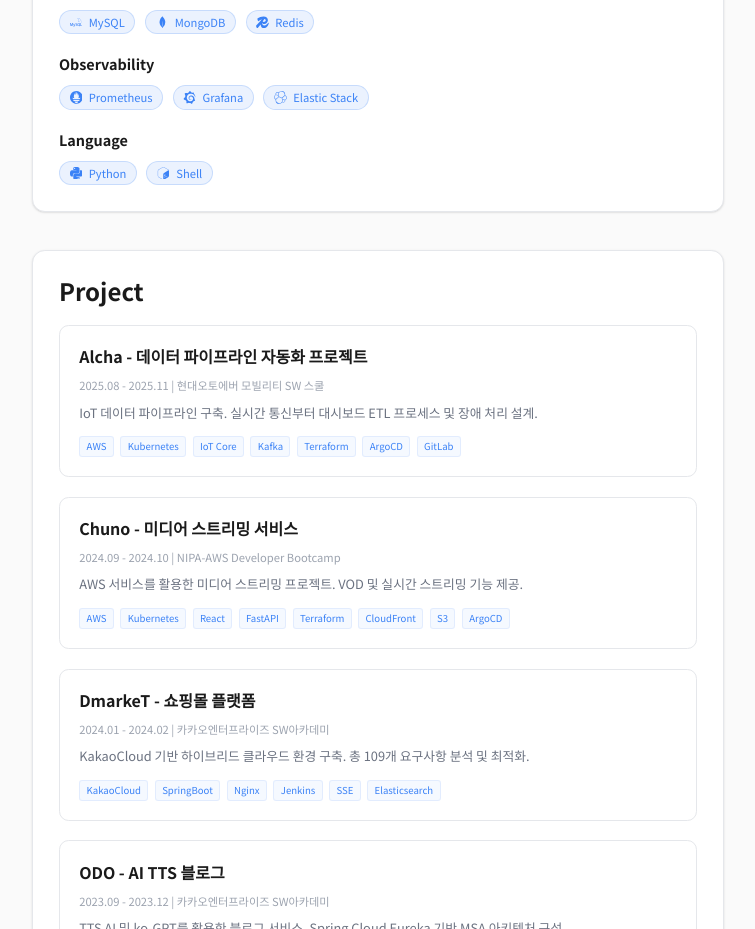
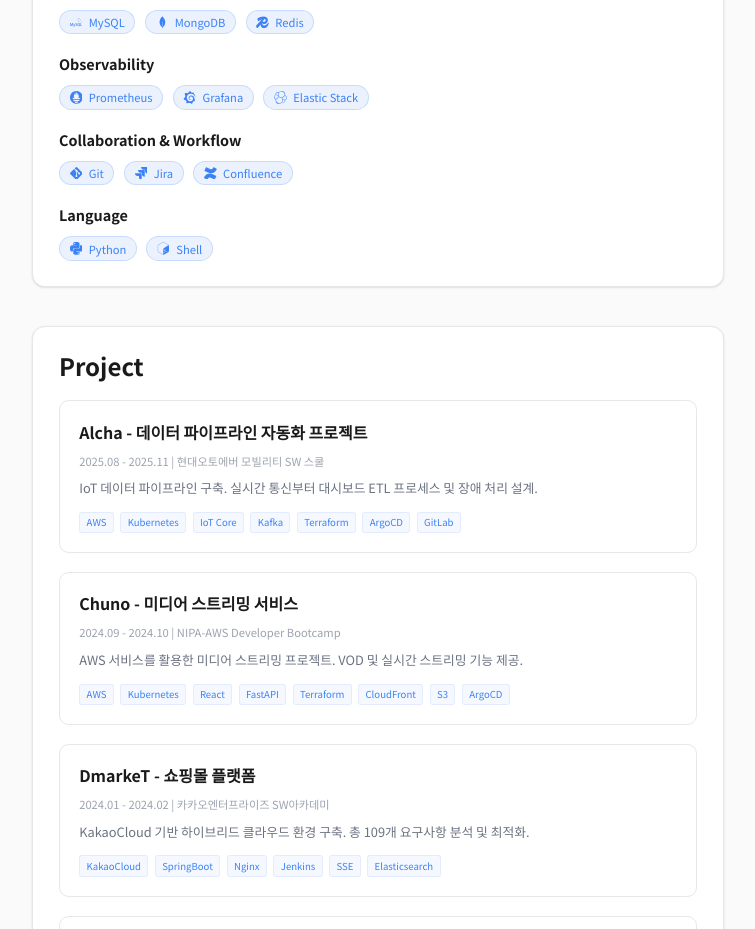
Before and after one commit to xxng1/xxng1-blog, a Next.js app: page /about in a window 1280 px wide. Shown: the part 1680-2609 px from the top of the page, without its empty margins (262-1017 px from the left). Built offline with nearby package versions, Linux system fonts and the light colour scheme.

Commit message:
add: collaboration / workflow

```diff
--- a/src/app/about/page.tsx
+++ b/src/app/about/page.tsx
@@ -32,6 +32,9 @@
   SiPrometheus,
   SiGrafana,
   SiElastic,
+  SiGit,
+  SiJira,
+  SiConfluence,
   SiPython,
   SiGnubash
 } from 'react-icons/si';
@@ -194,9 +197,17 @@
                             ]}
                         />
                         <TechStackGroup
+                            title="Collaboration & Workflow"
+                            items={[
+                                { name: 'Git', description: 'GitHub와 GitLab을 활용해 브랜치 전략 관리, 코드 리뷰, 협업 중심의 형상 관리를 할 수 있습니다', icon: <SiGit /> },
+                                { name: 'Jira', description: 'Jira를 이용해 이슈와 티켓 단위로 작업을 관리할 수 있습니다', icon: <SiJira /> },
+                                { name: 'Confluence', description: 'Confluence를 사용해 프로젝트 문서화, 기술 정리, 팀 내 정보 공유를 할 수 있습니다', icon: <SiConfluence /> }
+                            ]}
+                        />
+                        <TechStackGroup
                             title="Language"
                             items={[
-                                { name: 'Python', description: 'Python을 통해 알고리즘 구현부터 자동화 스크립트 작성 및 AWS boto3 활용을 할 수 있습니다', icon: <SiPython /> },
+                                { name: 'Python', description: 'Python을 통해 알고리즘 구현과 자동화 스크립트 작성 및 AWS boto3 활용을 할 수 있습니다', icon: <SiPython /> },
                                 { name: 'Shell', description: 'Shell 스크립트를 통해 시스템 자동화 및 배포 스크립트 작성을 할 수 있습니다', icon: <SiGnubash /> }
                             ]}
                         />
```
